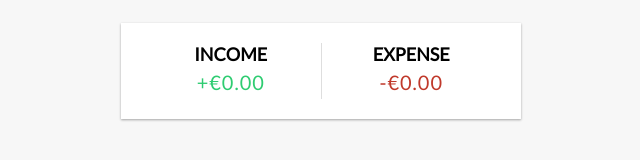
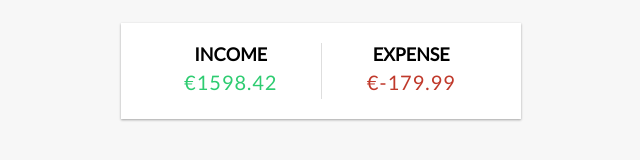
Before and after one commit to doraemonpup/vue-expense-tracker, a Vue app: page / in a window 1280 px wide. Shown: the part 148-308 px from the top of the page, without its empty margins (319-959 px from the left). Built offline with nearby package versions, Linux system fonts and the light colour scheme; the HTML template or start-up script is replaced by a standard one.

Commit message:
computed income & expenses and used in IncomeExpenses component

```diff
--- a/src/App.vue
+++ b/src/App.vue
@@ -18,13 +18,33 @@
     return acc + transaction.amount
   }, 0)
 })
+
+// Get income
+const income = computed(() => {
+  return transactions.value
+    .filter(transaction => transaction.amount > 0)
+    .reduce((acc, transaction) => {
+      return acc + transaction.amount
+    }, 0)
+    .toFixed(2)
+})
+
+// Get expenses
+const expenses = computed(() => {
+  return transactions.value
+    .filter(transactions => transactions.amount < 0)
+    .reduce((acc, transaction) => {
+      return acc + transaction.amount
+    }, 0)
+    .toFixed(2)
+})
 </script>
 
 <template>
   <Header />
   <div class="container">
     <Balance :total="total" />
-    <IncomeExpenses />
+    <IncomeExpenses :income="income" :expenses="expenses" />
     <TransactionList :transactions="transactions" />
     <AddTransaction />
   </div>
--- a/src/components/IncomeExpenses.vue
+++ b/src/components/IncomeExpenses.vue
@@ -1,12 +1,27 @@
+<script setup>
+import { defineProps } from 'vue'
+
+const props = defineProps({
+  income: {
+    type: Number,
+    required: true,
+  },
+  expenses: {
+    type: Number,
+    required: true,
+  },
+})
+</script>
+
 <template>
   <div class="inc-exp-container">
     <div>
       <h4>Income</h4>
-      <p id="money-plus" class="money plus">+€0.00</p>
+      <p id="money-plus" class="money plus">€{{ income }}</p>
     </div>
     <div>
       <h4>Expense</h4>
-      <p id="money-minus" class="money minus">-€0.00</p>
+      <p id="money-minus" class="money minus">€{{ expenses }}</p>
     </div>
   </div>
 </template>
```
